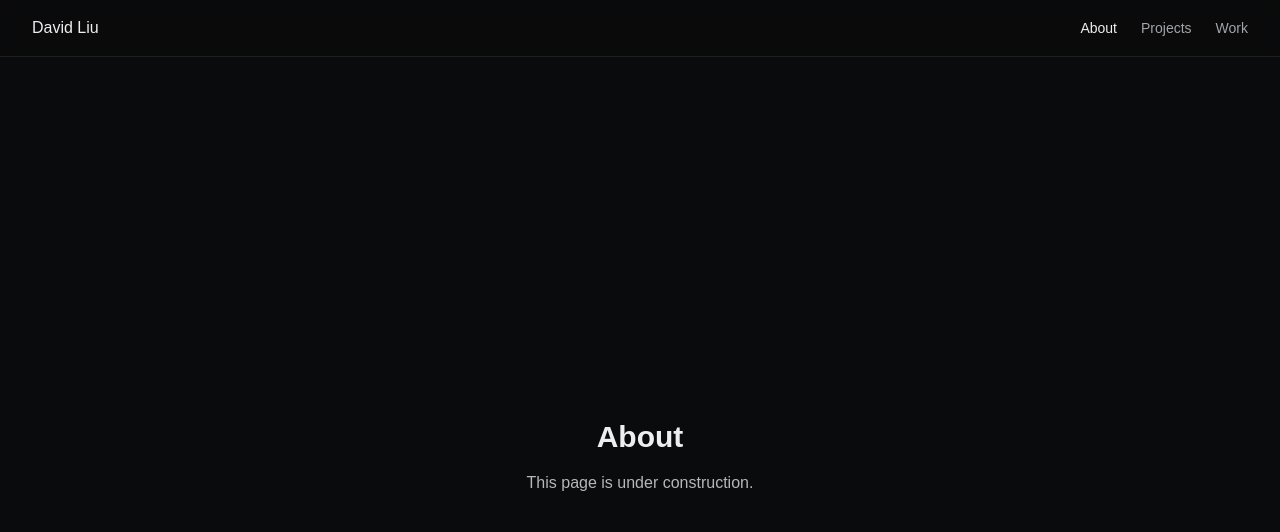
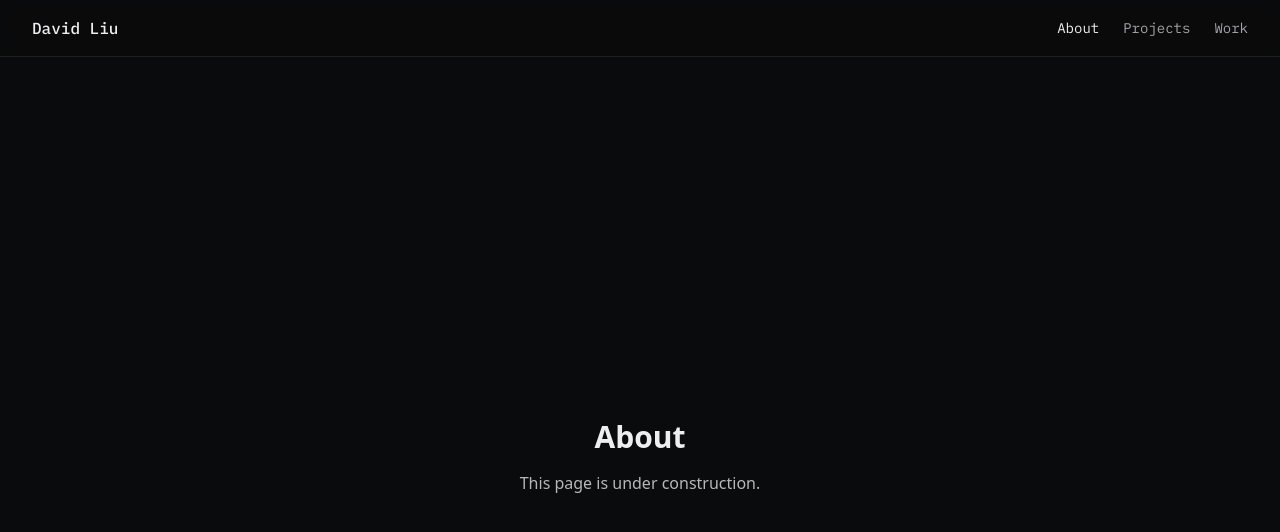
Before and after one commit to Davooood90/Portfolio, a Next.js app: page /about in a window 1280 px wide. Shown: the top 532 px of the page. Built offline with nearby package versions, Linux system fonts and the light colour scheme.

Commit message:
import fonts

```diff
--- a/src/app/globals.css
+++ b/src/app/globals.css
@@ -58,12 +58,21 @@
 
   --color-accent: var(--accent);
 
-  --font-sans: var(--font-geist-sans);
-  --font-mono: var(--font-geist-mono);
+  --font-sans: var(--font-plex-sans);
+  --font-mono: var(--font-plex-mono);
 }
 
 body {
   background: var(--bg);
   color: var(--text);
-  font-family: Arial, Helvetica, sans-serif;
+  font-family: var(--font-sans);
 }
+
+h1,
+h2,
+h3,
+h4,
+h5,
+h6 {
+  font-family: var(--font-mono);
+}
--- a/src/app/layout.tsx
+++ b/src/app/layout.tsx
@@ -1,18 +1,20 @@
 import type { Metadata } from "next";
-import { Geist, Geist_Mono } from "next/font/google";
+import { IBM_Plex_Mono, IBM_Plex_Sans } from "next/font/google";
 import { ThemeProvider } from "@/components/theme-provider";
 import Navbar from "@/components/navbar";
 
 import "./globals.css";
 
-const geistSans = Geist({
-  variable: "--font-geist-sans",
+const plexSans = IBM_Plex_Sans({
+  variable: "--font-plex-sans",
   subsets: ["latin"],
+  weight: ["400", "500", "600"],
 });
 
-const geistMono = Geist_Mono({
-  variable: "--font-geist-mono",
+const plexMono = IBM_Plex_Mono({
+  variable: "--font-plex-mono",
   subsets: ["latin"],
+  weight: ["400", "500", "600"],
 });
 
 const siteUrl = "https://www.devbydavidliu.com";
@@ -46,7 +48,7 @@ export default function RootLayout({
   return (
     <html lang="en" suppressHydrationWarning>
       <body
-        className={`${geistSans.variable} ${geistMono.variable} antialiased`}
+        className={`${plexSans.variable} ${plexMono.variable} antialiased`}
       >
         <ThemeProvider
           attribute="class"
--- a/src/components/navbar.tsx
+++ b/src/components/navbar.tsx
@@ -14,7 +14,7 @@ export default function Navbar() {
 
   return (
     <header className="sticky top-0 z-50 border-b border-border bg-nav backdrop-blur">
-      <nav className="mx-auto flex items-center justify-between px-8 py-4">
+      <nav className="mx-auto flex items-center justify-between px-8 py-4 font-mono">
         <Link href="/" className="font-medium text-text-strong">
           David Liu
         </Link>
```
